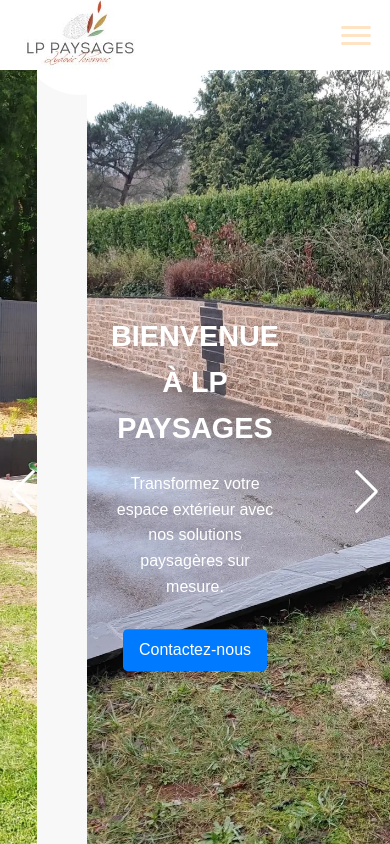
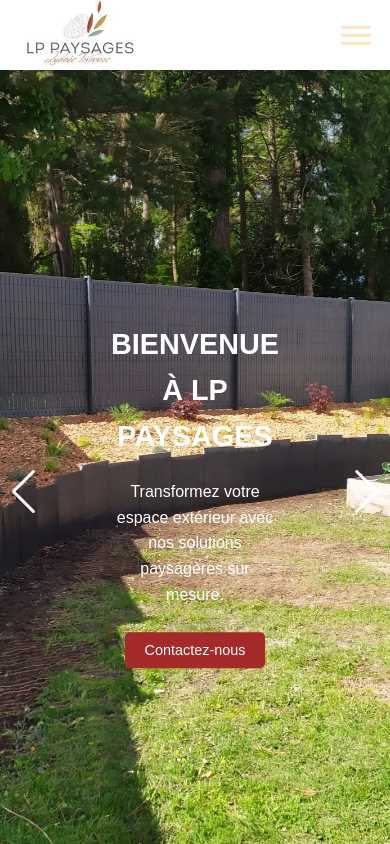
Before and after one commit to Jordan-celton/lp-paysages-react, a React (Vite) app: page / in a window 390 px wide. Shown: the top 844 px of the page. Built offline with nearby package versions, Linux system fonts and the light colour scheme.

Commit message:
Refactor des styles et des classes : mise à jour des noms de classes pour les boutons et les modales, ajustement des styles du footer et des couleurs des liens de navigation

```diff
--- a/src/components/Hero.jsx
+++ b/src/components/Hero.jsx
@@ -58,7 +58,7 @@ const Hero = () => {
           Transformez votre espace extérieur avec nos solutions paysagères sur
           mesure.
         </p>
-        <a href="#contact" className="cta-button">
+        <a href="#contact" className="cta-button-hero">
           Contactez-nous
         </a>
       </div>
--- a/src/components/ImageModal.jsx
+++ b/src/components/ImageModal.jsx
@@ -52,7 +52,7 @@ const ImageModal = ({ images, selectedImageIndex, onClose }) => {
 
   return (
     <div
-      className="modal"
+      className="modalPages"
       aria-labelledby="image-modal"
       role="dialog"
       onClick={handleOverlayClick}
@@ -68,7 +68,7 @@ const ImageModal = ({ images, selectedImageIndex, onClose }) => {
         &#10094;
       </button>
       <img
-        className="modal-content"
+        className="modalPages-content"
         src={images[currentIndex]}
         alt={`Aperçu ${currentIndex + 1}`}
         aria-describedby="image-modal-description"
--- a/src/styles/Footer.css
+++ b/src/styles/Footer.css
@@ -68,7 +68,7 @@ footer {
     .footer-content {
         flex-direction: column;
         justify-content: space-between;
-        max-width: 800px;
+        max-width: 90%;
         margin: 0 auto;
         padding: 10px;
     }
--- a/src/styles/HeaderPages.css
+++ b/src/styles/HeaderPages.css
@@ -33,7 +33,7 @@ nav {
 }
 
 .nav-links a {
-    color: bisque;
+    color: brown;
     text-decoration: none;
     font-size: 1.1rem;
     display: flex;
--- a/src/styles/Hero.css
+++ b/src/styles/Hero.css
@@ -62,8 +62,8 @@
   line-height: 1.6;
 }
 
-.cta-button {
-  background-color: #4caf50;
+.cta-button-hero {
+  background-color: brown;
   color: white;
   padding: 15px 30px;
   font-size: 1.1rem;
@@ -72,7 +72,7 @@
   transition: background-color 0.3s ease;
 }
 
-.cta-button:hover {
+.cta-button-hero:hover {
   background-color: #388e3c;
 }
 
@@ -88,7 +88,7 @@
     font-size: 1.1rem;
   }
 
-  .cta-button {
+  .cta-button-hero {
     padding: 12px 25px;
     font-size: 1rem;
   }
@@ -104,7 +104,7 @@
     font-size: 1rem;
   }
 
-  .cta-button {
+  .cta-button-hero {
     padding: 10px 20px;
     font-size: 0.9rem;
   }
--- a/src/styles/ImageModal.css
+++ b/src/styles/ImageModal.css
@@ -1,5 +1,5 @@
 /* Style de base pour la modale */
-.modal {
+.modalPages {
     display: flex;
     position: fixed;
     z-index: 1000;
@@ -12,7 +12,7 @@
     background-color: rgba(0, 0, 0, 0.7);
 }
 
-.modal-content {
+.modalPages-content {
     max-width: 90%;
     max-height: 90%;
     object-fit: contain;
```
